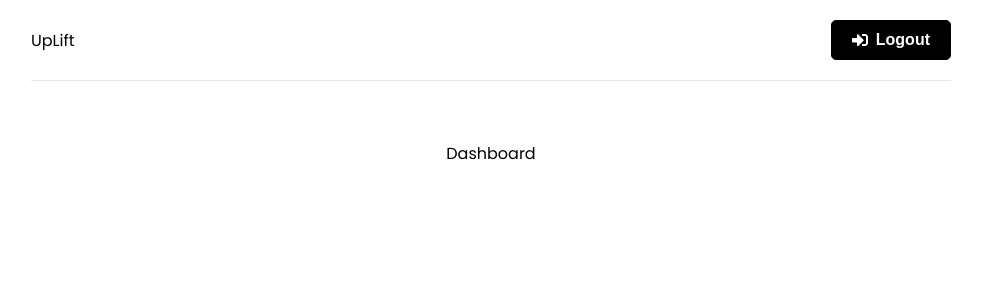
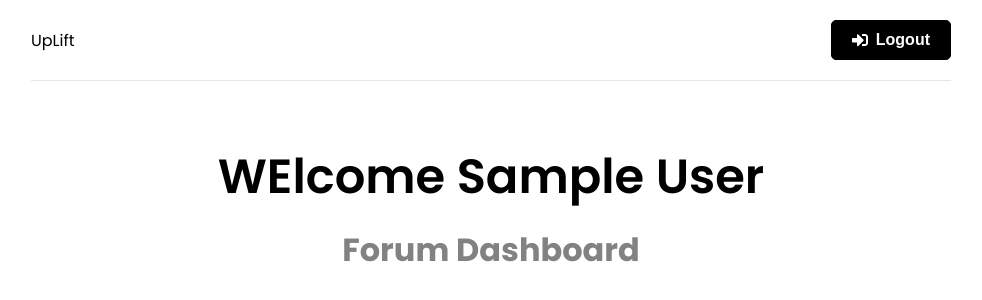
Before and after one commit to phicov/UpLift, a React (Create React App) app in the folder frontend/: page / in a window 1280 px wide. Shown: the top 300 px of the page, without its empty margins (149-1131 px from the left). Built offline with nearby package versions, Linux system fonts and the light colour scheme; sample sign-in values are in the browser's storage.

Commit message:
Forum Reducer added to store

```diff
--- a/frontend/src/app/store.js
+++ b/frontend/src/app/store.js
@@ -1,8 +1,10 @@
 import { configureStore } from '@reduxjs/toolkit';
 import authReducer from '../features/authSlice'
+import forumReducer from '../features/forums/forumSlice'
 
 export const store = configureStore({
   reducer: {
-    auth: authReducer
+    auth: authReducer,
+    forums: forumReducer,
   },
 });
--- a/frontend/src/pages/Dashboard.jsx
+++ b/frontend/src/pages/Dashboard.jsx
@@ -14,7 +14,11 @@ function Dashboard() {
     }, [user, navigate])
 
 
-    return (<div>Dashboard</div>
+    return (
+        <section className='heading'>
+            <h1>WElcome {user && user.name}</h1>
+            <p>Forum Dashboard</p>
+        </section>
     )
 }
 
```
Also changed, not shown: frontend/src/components/forumForm.jsx (added).
